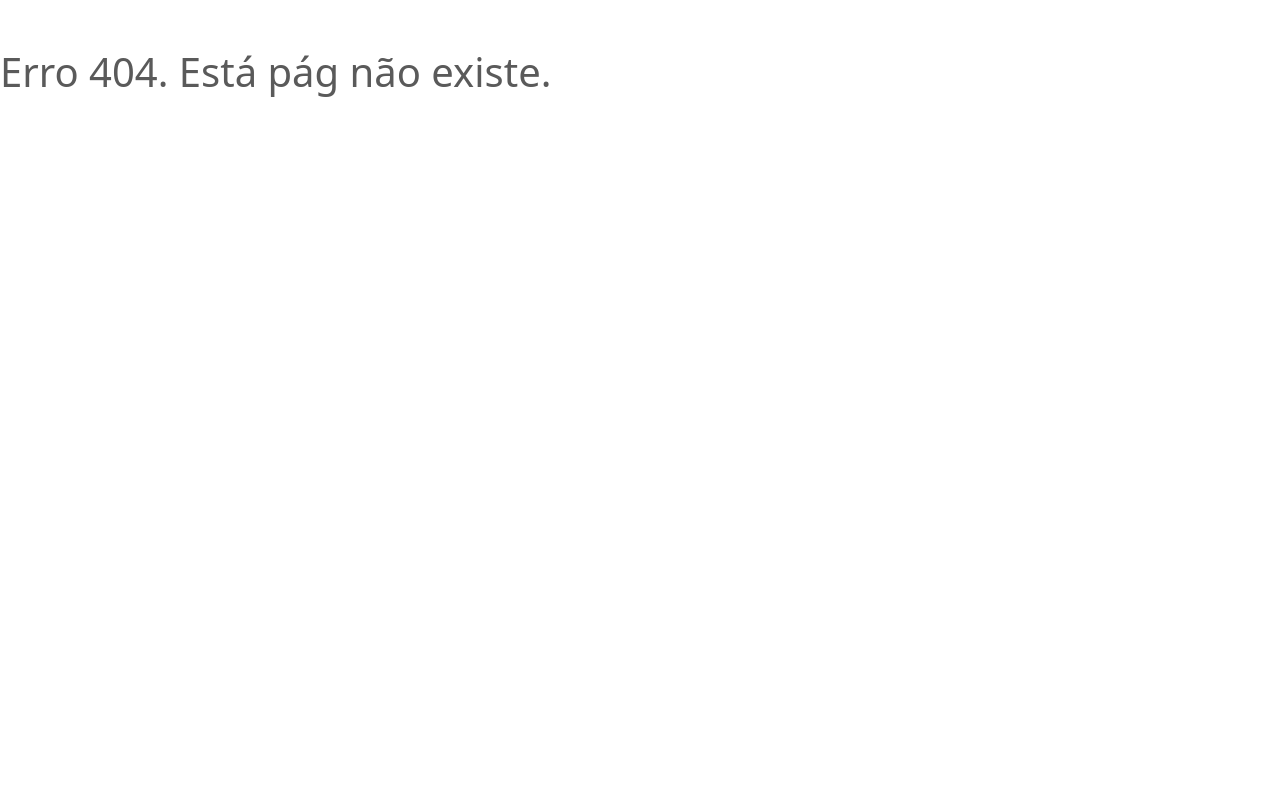
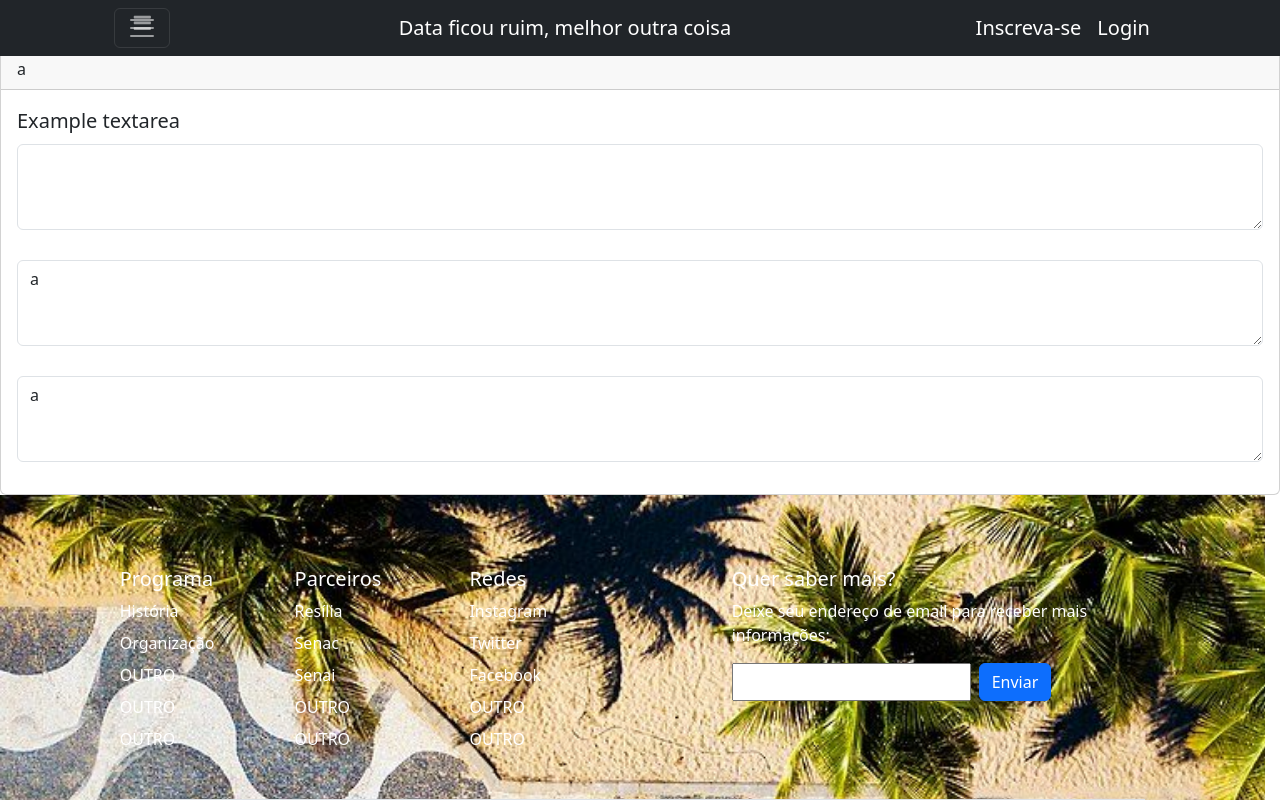
Before and after one commit to DevairUva/Final, a React (Vite) app: page /#/teste in a window 1280 px wide. Before the commit this address had no page. Shown: the top 800 px of the page. Built offline with nearby package versions, Linux system fonts and the light colour scheme.

Commit message:
faltam os dados

```diff
--- a/package.json
+++ b/package.json
@@ -9,6 +9,7 @@
     "preview": "vite preview"
   },
   "dependencies": {
+    "axios": "^1.3.4",
     "bootstrap": "^5.2.3",
     "react": "^18.2.0",
     "react-bootstrap": "^2.7.2",
--- /dev/null
+++ b/src/components/teste.jsx
@@ -0,0 +1,55 @@
+import Card from "react-bootstrap/Card";
+import axios from "axios";
+import { useEffect, useState } from "react";
+
+function Teste() {
+  const [nome, setNome] = useState('');
+  const [email, setEmail] = useState('');
+  const [senha, setSenha] = useState('');
+
+//   useEffect(()=>{
+//       const option = { method: 'GET', url : 'http://localhost:3000/usuario'};
+//       axios.request(options).then(function (response){
+//           setNome(response.data[0].nome)
+//           setEmail(response.data[0].email)
+//           setSenha(response.data[0].senha)
+//       }).catch(function(error){
+//           console.error(error);
+//       });
+//   },[])
+
+  return (
+    // <div class="container topoLog">
+    //   <div class="mb-3">
+    //     <label for="exampleFormControlTextarea1" class="form-label">
+    //       Example textarea
+    //     </label>
+    //     <textarea class="form-control" id="exampleFormControlTextarea1" rows="3">a</textarea>
+    //     <textarea class="form-control" id="exampleFormControlTextarea1" rows="3">a</textarea>
+    //     <textarea class="form-control" id="exampleFormControlTextarea1" rows="3">a</textarea>
+    //   </div>
+    // </div>
+
+    <Card class="container topoLog">
+      <Card.Header>{nome} a</Card.Header>
+      <Card.Body>
+        <blockquote className="blockquote mb-0">
+        <div class="mb-3">
+         <label for="exampleFormControlTextarea1" class="form-label">
+           Example textarea
+         </label>
+         {/* <textarea class="form-control" id="exampleFormControlTextarea1" rows="3">a</textarea><br/>
+         <textarea class="form-control" id="exampleFormControlTextarea1" rows="3">a</textarea><br/>
+         <textarea class="form-control" id="exampleFormControlTextarea1" rows="3">a</textarea> */}
+
+         <textarea class="form-control" id="exampleFormControlTextarea1" rows="3">{nome}</textarea><br/>
+         <textarea class="form-control" id="exampleFormControlTextarea1" rows="3">a</textarea><br/>
+         <textarea class="form-control" id="exampleFormControlTextarea1" rows="3">a</textarea>
+
+       </div>
+        </blockquote>
+      </Card.Body>
+    </Card>
+  );
+}
+export default Teste;
--- a/src/main.jsx
+++ b/src/main.jsx
@@ -10,6 +10,7 @@ import Home from './components/Home';
 import Pesquisa from './components/Pesquisa';
 import Inscricao from './components/Inscricao';
 import Login from './components/Login';
+import Teste from './components/teste';
 
 const router = createHashRouter(
   [
@@ -34,6 +35,10 @@ const router = createHashRouter(
           path: '/login',
           element: <Login/>
         },
+        {
+          path: '/teste',
+          element: <Teste/>
+        },
       ]
     },
   ]
```
Also changed, not shown: vite.config.js (line endings or trailing spaces), 1 other file (tests, documents, lock files or other folders).
